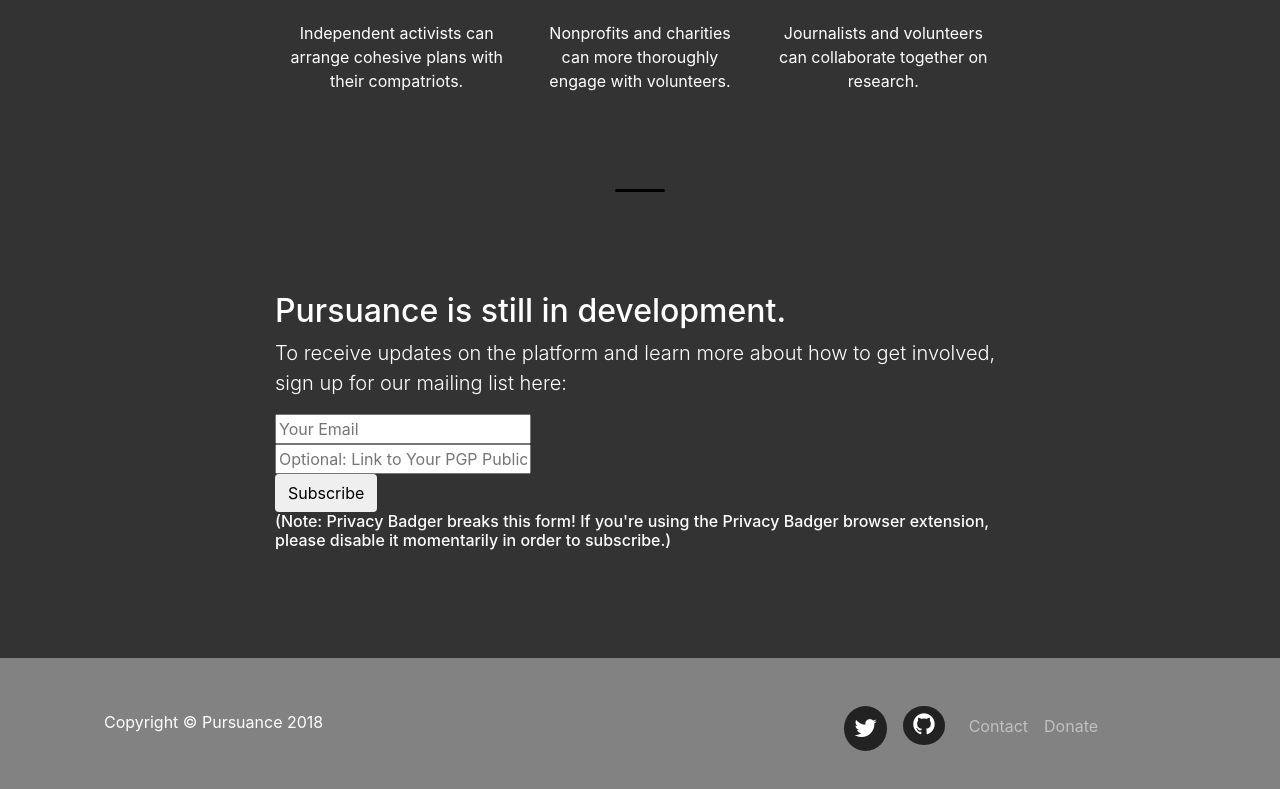
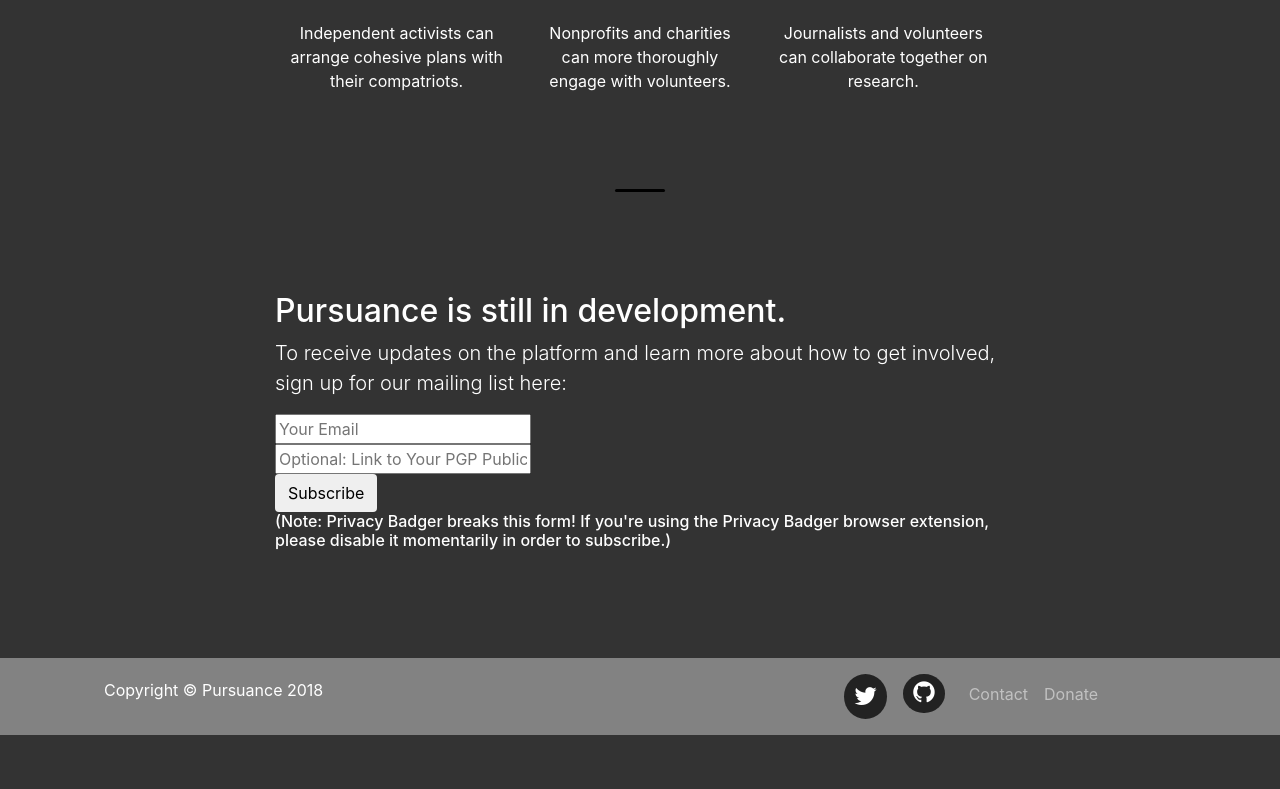
Before and after one commit to PursuanceProject/website, a website with bundled scripts: page index.html in a window 1280 px wide. Shown: the part 1574-2363 px from the top of the page. After the commit the page ends 2309 px from the top, so only its background shows below. Built offline with nearby package versions, Linux system fonts and the light colour scheme.

Commit message:
Apply narrow bootstrap padding top and bottom for footnote section

```diff
--- a/index.html
+++ b/index.html
@@ -155,7 +155,7 @@
     </div>
 
     <!-- Footer -->
-    <footer class="py-5 bg-light">
+    <footer class="py-3 bg-light">
       <div class="container navbar-expand-lg navbar-dark">
         <div class="row mx-auto">
           <div class="col-md-8 ml-1 mt-1">
```
